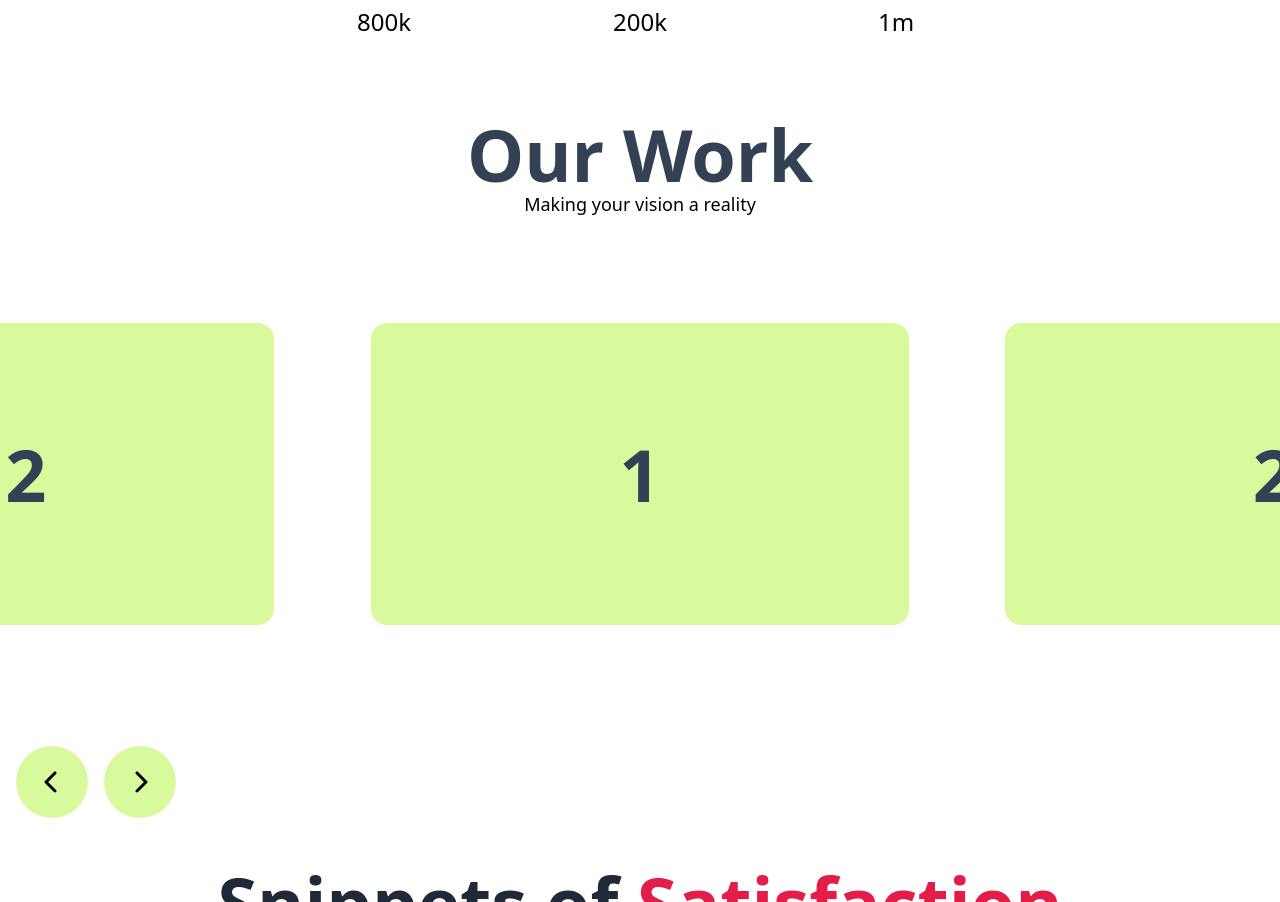
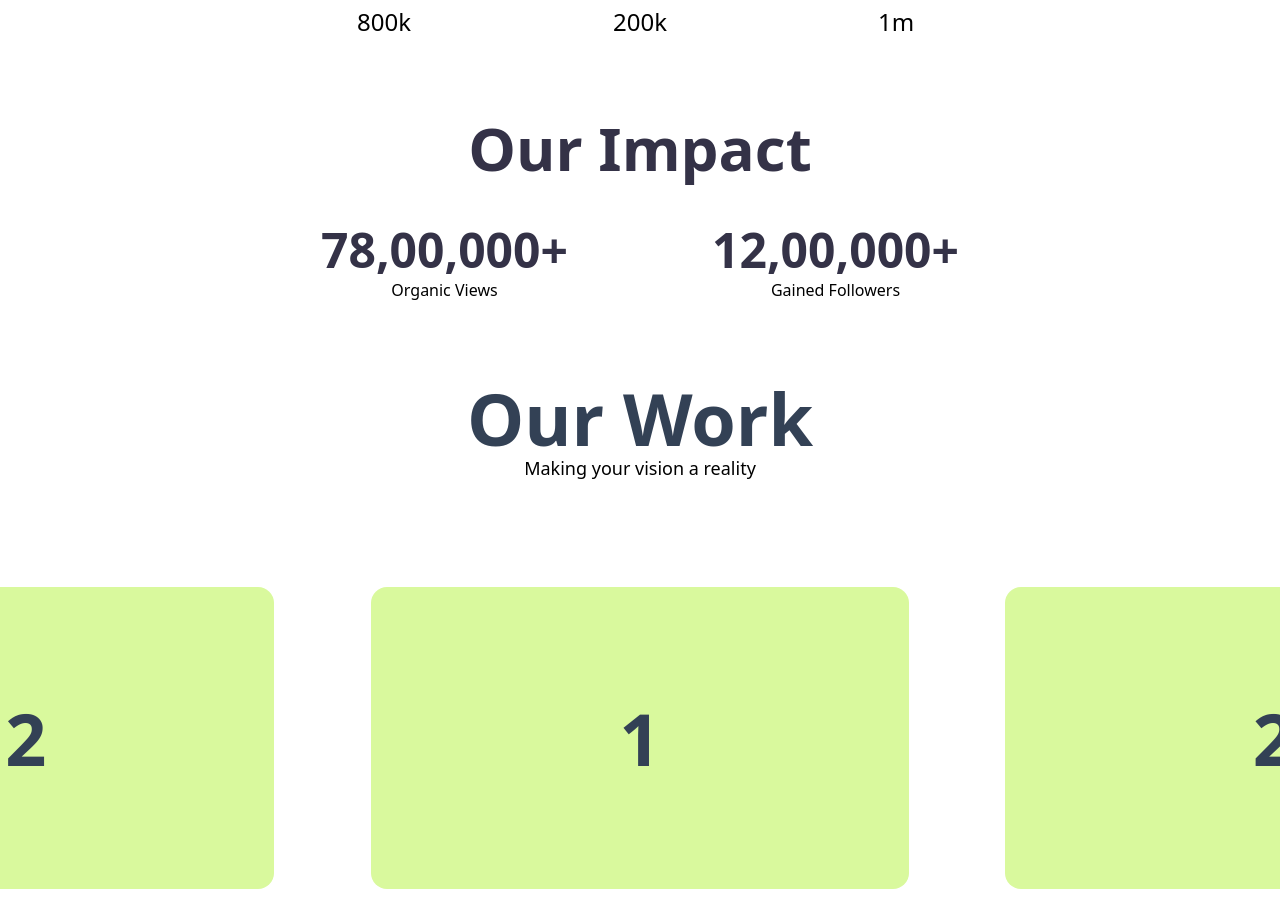
Before and after one commit to JuxtNorth/AgencySite, a React (Vite) app: page / in a window 1280 px wide. Shown: the part 1310-2212 px from the top of the page. Built offline with nearby package versions, Linux system fonts and the light colour scheme.

Commit message:
Add Stats to Client Section

```diff
--- a/src/pages/Home/Sections/Clients.tsx
+++ b/src/pages/Home/Sections/Clients.tsx
@@ -20,6 +20,21 @@ export const Clients: FC = () => {
 				<Avatar info="200k" />
 				<Avatar info="1m" />
 			</section>
+			<section className="mt-16">
+				<h1 className="rounded-2xl bg-[#FAE2CF/] px-8 py-4 text-center text-4xl font-extrabold text-[#343247] md:text-6xl">
+					Our Impact
+				</h1>
+				<div className="mt-8 space-y-8 md:flex md:items-center md:gap-36 md:space-y-0">
+					<div className="mx-auto space-y-1 text-center">
+						<h2 className="text-5xl font-bold text-[#343247]">78,00,000+</h2>
+						<p>Organic Views</p>
+					</div>
+					<div className="mx-auto space-y-1 text-center">
+						<h2 className="text-5xl font-bold text-[#343247]">12,00,000+</h2>
+						<p>Gained Followers</p>
+					</div>
+				</div>
+			</section>
 		</section>
 	);
 };
--- a/src/pages/Home/Sections/Hero.tsx
+++ b/src/pages/Home/Sections/Hero.tsx
@@ -2,7 +2,7 @@ import { FC } from 'react';
 
 export const Hero: FC = () => {
 	return (
-		<header className="flex flex-col items-center gap-6 bg-violet-200 bg-white bg-[radial-gradient(#e5e7eb_1px,transparent_1px)] py-16 [background-size:16px_16px]">
+		<header className="flex flex-col items-center gap-6 bg-white bg-[radial-gradient(#e5e7eb_1px,transparent_1px)] py-16 [background-size:16px_16px]">
 			<div className="w-72 text-center md:w-[48rem]">
 				<h1 className="text-5xl font-medium md:text-8xl">
 					A design agency with a twist.
```
